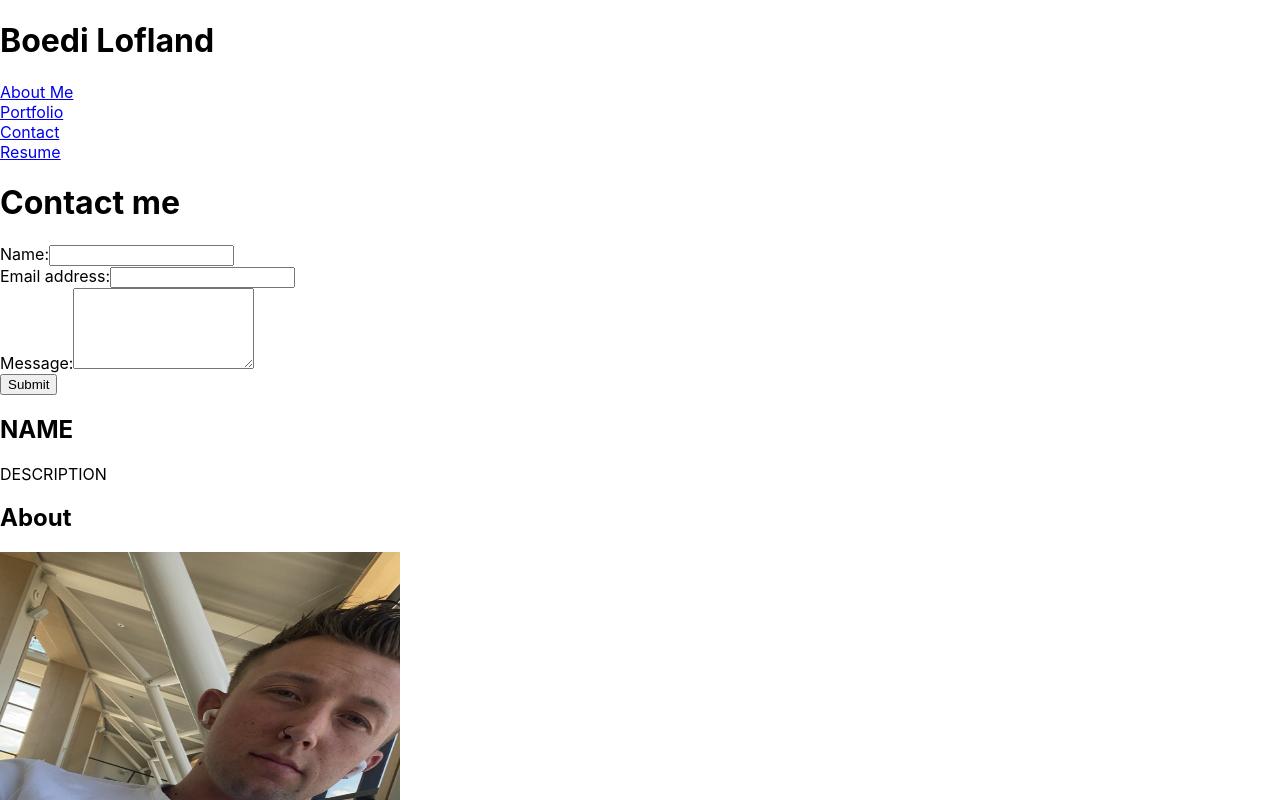
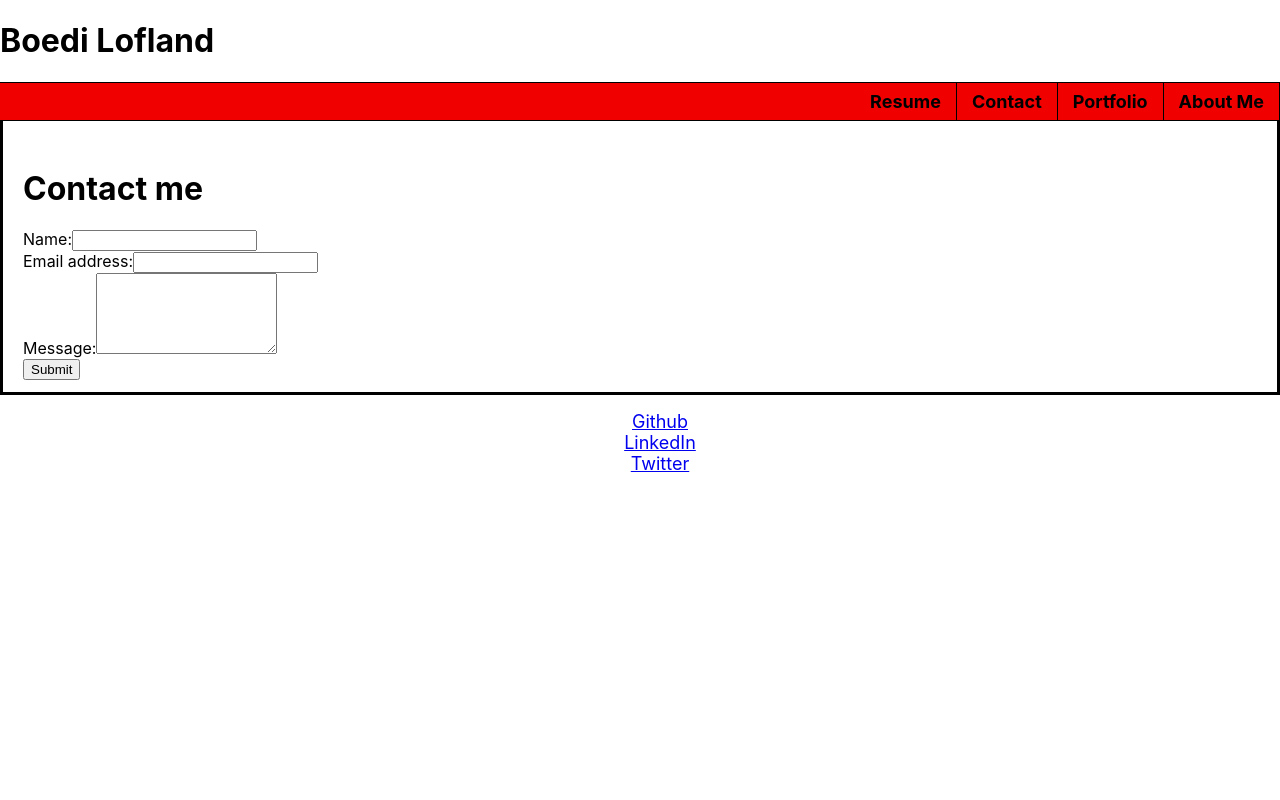
Before and after one commit to blofland/react-portfolio, a React (Create React App) app: page /contact in a window 1280 px wide. Shown: the top 800 px of the page. Built offline with nearby package versions, Linux system fonts and the light colour scheme.

Commit message:
added styling

```diff
--- a/package.json
+++ b/package.json
@@ -10,7 +10,9 @@
     "react": "^17.0.2",
     "react-bootstrap": "^2.0.2",
     "react-dom": "^17.0.2",
+    "react-router-dom": "^6.0.2",
     "react-scripts": "4.0.3",
+    "simple-react-footer": "^1.0.2",
     "web-vitals": "^1.1.2"
   },
   "scripts": {
--- a/src/App.css
+++ b/src/App.css
@@ -1,38 +1,28 @@
-.App {
-  text-align: center;
-}
 
-.App-logo {
-  height: 40vmin;
-  pointer-events: none;
-}
+/* Nav Bar */
+#nav {
+  width: 100%;
+  float: left;
+  margin: 0 0 3em 0;
+  padding: 0;
+  list-style: none; }
+#nav li {
+  float: right; }
 
-@media (prefers-reduced-motion: no-preference) {
-  .App-logo {
-    animation: App-logo-spin infinite 20s linear;
-  }
-}
+  #nav {
+    width: 100%;
+    float: right;
+    margin: 0 0 3em 0;
+    padding: 0;
+    list-style: none;
+    background-color: #f10000;
+    border-bottom: 1px solid black;
+    border-top: 1px solid black; }
 
-.App-header {
-  background-color: #282c34;
-  min-height: 100vh;
-  display: flex;
-  flex-direction: column;
-  align-items: center;
-  justify-content: center;
-  font-size: calc(10px + 2vmin);
-  color: white;
-}
-
-.App-link {
-  color: #61dafb;
-}
-
-@keyframes App-logo-spin {
-  from {
-    transform: rotate(0deg);
-  }
-  to {
-    transform: rotate(360deg);
-  }
-}
+#nav li a {
+        display: block;
+        padding: 8px 15px;
+        text-decoration: none;
+        font-weight: bold;
+        color: black;
+        border-right: 1px solid black }
--- a/src/App.js
+++ b/src/App.js
@@ -7,20 +7,21 @@ import Contact from './components/Contact'
 import Resume from './components/Resume'
 import Portfolio from './components/Portfolio'
 import './App.css'
+import {Routes, Route} from 'react-router'
 
 function App() {
   return (
-<div>
-  <Header/>
-<Contact/>
-    <Projects/>
-    <About/>
-     <main>
-  </main>
-  <Footer/>
-  <Resume/>
-  <Portfolio/>
-</div>
+    <>
+    <Header/>
+    <Routes>
+      <Route path="/" element={<About/>}/>
+      <Route path="/contact" element={<Contact/>}/>
+      <Route path="/resume" element={<Resume/>}/>
+      <Route path="/portfolio" element={<Portfolio/>}/>
+ </Routes>
+   <Footer/>
+    </>
+
   );
 }
 
--- /dev/null
+++ b/src/components/Contact/contact.css
@@ -0,0 +1,7 @@
+#contact-form {
+    width: 100%;
+    padding: 12px 20px;
+    margin: 8px 0;
+    box-sizing: border-box;
+    border: solid black 1mm;
+}
--- a/src/components/Contact/index.js
+++ b/src/components/Contact/index.js
@@ -1,4 +1,5 @@
 import React, { useState } from 'react';
+import "../Contact/contact.css"
 
 
 function Contact(props) {
--- /dev/null
+++ b/src/components/Footer/footer.css
@@ -0,0 +1,6 @@
+ul li {
+   text-align:center;
+    font-size: large;
+    text-decoration: none;
+    list-style-type: none;
+}
--- a/src/components/Footer/index.js
+++ b/src/components/Footer/index.js
@@ -1,4 +1,6 @@
 import React from 'react'
+import SimpleReactFooter from "simple-react-footer";
+import "./footer.css"
 
 function Footer(props){
     return <footer>
@@ -13,4 +15,5 @@ function Footer(props){
 
 
 
+
 export default Footer;
--- a/src/components/Navigation/index.js
+++ b/src/components/Navigation/index.js
@@ -1,14 +1,15 @@
 import React from 'react'
 import { capitalizeFirstLetter } from "../../utils/helpers";
 import { Nav } from 'react-bootstrap';
-
+import {NavLink } from 'react-router-dom'
+import "../../App.css"
 function Navigation(props) {
 
-    return (<Nav fill variant="tabs" defaultActiveKey="/home">
-      <Nav.Item><Nav.Link href="/">About Me</Nav.Link></Nav.Item>
-      <Nav.Item><Nav.Link href="/portfolio">Portfolio</Nav.Link></Nav.Item>
-      <Nav.Item><Nav.Link href="/contact">Contact</Nav.Link></Nav.Item>
-      <Nav.Item><Nav.Link href="/resume">Resume</Nav.Link></Nav.Item>
+    return (<Nav><ul id="nav">
+      <li><Nav.Item><NavLink to="/">About Me</NavLink></Nav.Item></li>
+      <li><Nav.Item><NavLink to="/portfolio">Portfolio</NavLink></Nav.Item></li>
+      <li><Nav.Item><NavLink to="/contact">Contact</NavLink></Nav.Item></li>
+      <li><Nav.Item><NavLink to="/resume">Resume</NavLink></Nav.Item></li></ul>
     </Nav>
     )
     }
--- a/src/index.js
+++ b/src/index.js
@@ -1,12 +1,15 @@
 import React from 'react';
 import ReactDOM from 'react-dom';
+import { BrowserRouter as Router } from 'react-router-dom';
 import './index.css';
 import App from './App';
 import reportWebVitals from './reportWebVitals';
 
 ReactDOM.render(
   <React.StrictMode>
+    <Router>
     <App />
+    </Router>
   </React.StrictMode>,
   document.getElementById('root')
 );
```
Also changed, not shown: 1 other file (tests, documents, lock files or other folders).
